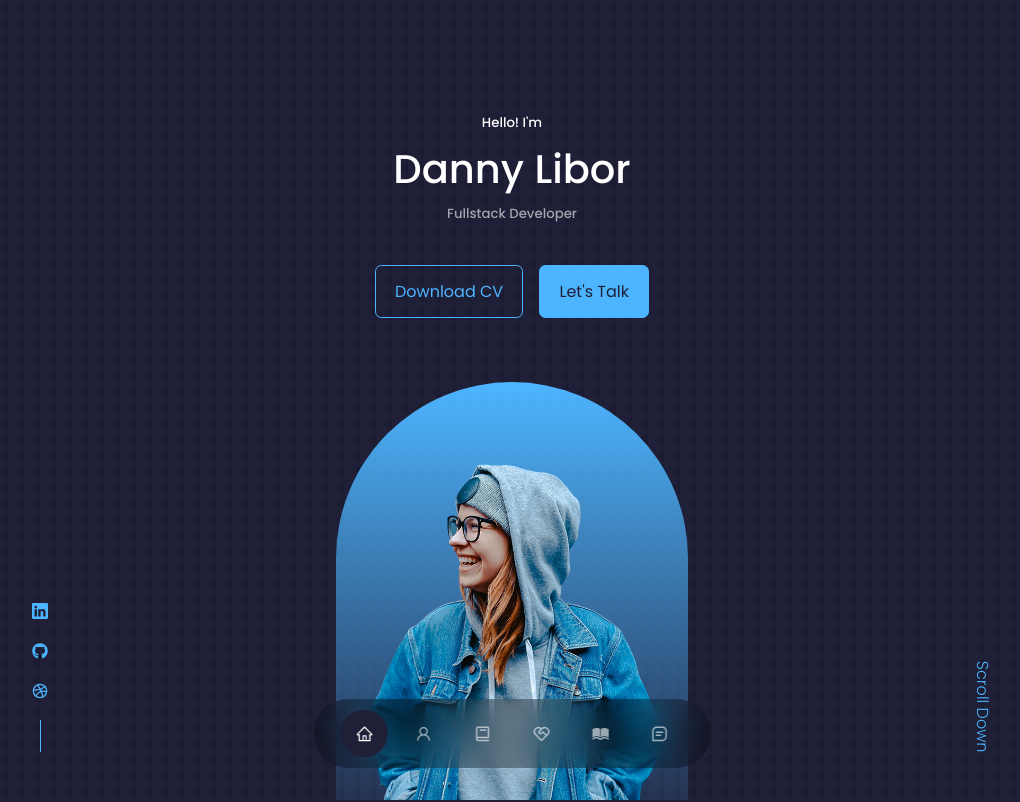
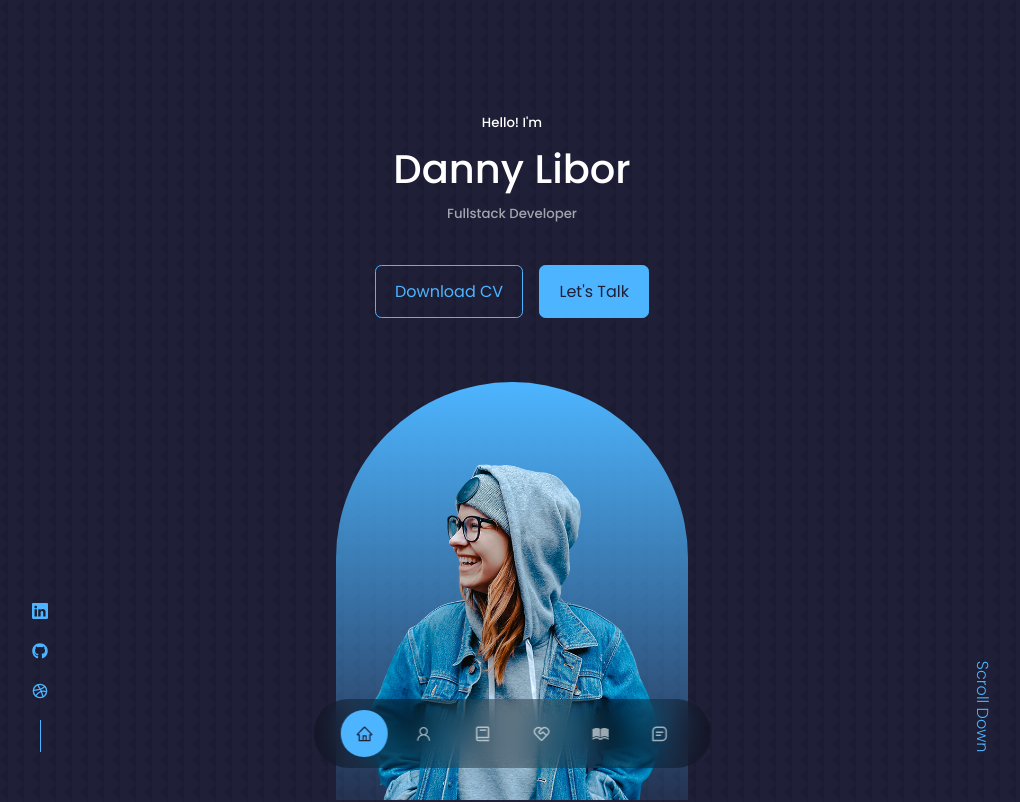
Before and after one commit to d-zucho/portfolio-101, a React (Create React App) app: page / in a window 1280 px wide. Shown: the top 802 px of the page, without its empty margins (128-1148 px from the left). Built offline with nearby package versions, Linux system fonts and the light colour scheme.

Commit message:
add hp for pages

```diff
--- a/package.json
+++ b/package.json
@@ -1,5 +1,6 @@
 {
   "name": "react-portfolio-2022",
+  "homepage": "https://d-zucho.github.io/portfolio-101",
   "version": "0.1.0",
   "private": true,
   "dependencies": {
--- a/src/components/nav/nav.style.css
+++ b/src/components/nav/nav.style.css
@@ -28,6 +28,6 @@ nav a:hover {
 }
 
 nav a.active {
-  background: var(--color-bg);
-  color: var(--color-white);
+  background: var(--color-primary);
+  color: var(--color-bg);
 }
```
Also changed, not shown: 1 other file (tests, documents, lock files or other folders).
